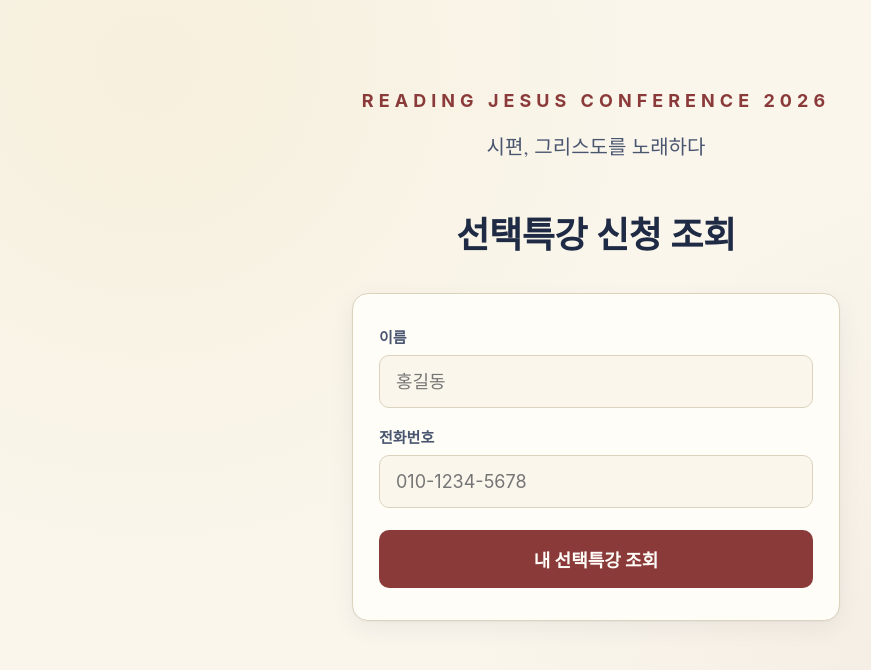
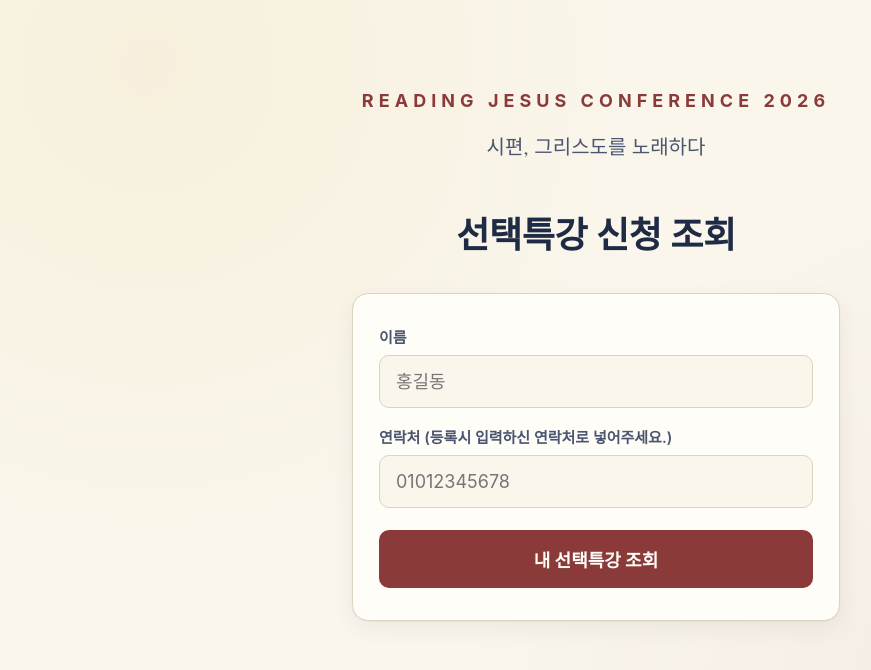
Before and after one commit to myang-cyber/wtsk, a Next.js app in the folder lecture-lookup-vercel/: page / in a window 1280 px wide. Shown: the top 670 px of the page, without its empty margins (44-915 px from the left). Built offline with nearby package versions, Linux system fonts and the light colour scheme; a web font is replaced by a local one.

Commit message:
Update index.js

```diff
--- a/lecture-lookup-vercel/pages/index.js
+++ b/lecture-lookup-vercel/pages/index.js
@@ -77,11 +77,11 @@ export default function Home() {
             />
           </div>
           <div className="field">
-            <label htmlFor="phoneInput">전화번호</label>
+            <label htmlFor="phoneInput">연락처 (등록시 입력하신 연락처로 넣어주세요.)</label>
             <input
               id="phoneInput"
               type="tel"
-              placeholder="010-1234-5678"
+              placeholder="01012345678"
               autoComplete="tel"
               value={phone}
               onChange={(e) => setPhone(e.target.value)}
```
